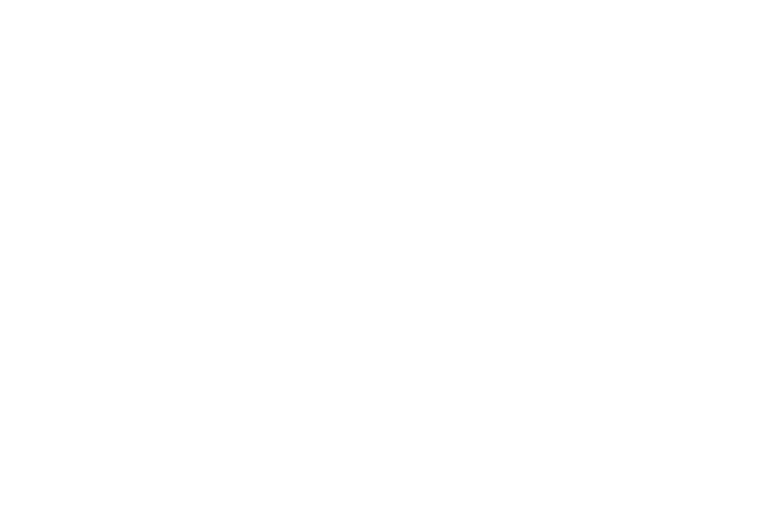
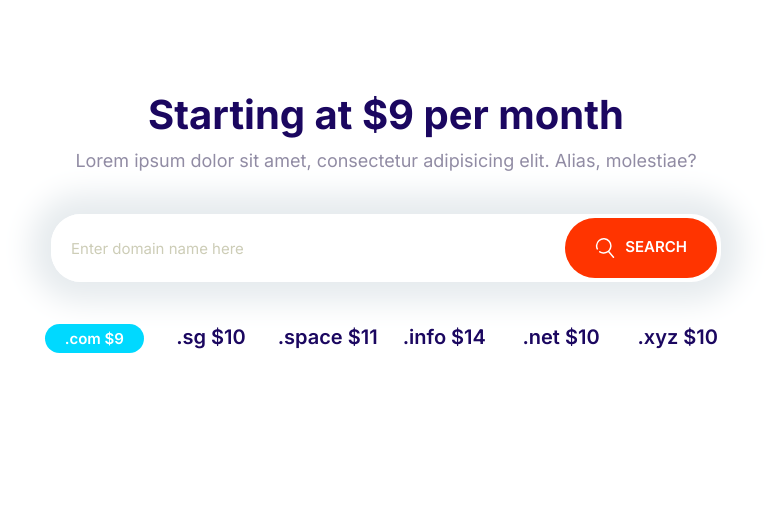
Before and after one commit to Aamanullah-EA/Aamanullah-EA, a plain HTML site: page Front-End/E-A_branch/Moshify/index.html in a window 1280 px wide. Shown: the whole page, without its empty margins (254-1025 px from the left). Drawn offline with Linux system fonts and the light colour scheme.

Commit message:
creat domain-block.

```diff
--- a/Front-End/E-A_branch/Moshify/css/style.css
+++ b/Front-End/E-A_branch/Moshify/css/style.css
@@ -198,10 +198,18 @@ a {
   font-size: 1.8rem;
   font-weight: 600;
   margin: 1rem 0;
+  outline: 0;
   padding: 2rem 3rem;
   text-align: center;
   text-transform: uppercase;
   white-space: nowrap;
+}
+
+.btn .icon {
+  width: 2rem;
+  height: 2rem;
+  margin-right: 1rem;
+  vertical-align: middle;
 }
 
 .btn--primary {
@@ -282,7 +290,7 @@ a {
 .input-group .input {
   border: 0;
   flex-grow: 1;
-  padding: 1.5rem 1rem;
+  padding: 1.5rem 2rem;
 }
 
 .input-group .btn {
@@ -695,3 +703,28 @@ a {
     align-self: center;
   }
 }
+
+/* Domain block */
+.block-domain .input-group {
+  box-shadow: 0 0 30px 20px #e6ebee;
+  border: 0;
+  margin: 4rem auto;
+  max-width: 670px;
+}
+
+.block-domain__prices {
+  display: grid;
+  grid-template-columns: repeat(3, 1fr);
+  grid-template-rows: repeat(2, 6rem);
+  font-size: 2rem;
+  font-weight: 600;
+  justify-items: center;
+  max-width: 700px;
+  margin: 0 auto;
+}
+
+@media screen and (min-width: 768px) {
+  .block-domain__prices {
+    grid-template-columns: repeat(auto-fit, minmax(10rem, 1fr));
+  }
+}
--- a/Front-End/E-A_branch/Moshify/index.html
+++ b/Front-End/E-A_branch/Moshify/index.html
@@ -15,6 +15,35 @@
     <link rel="stylesheet" href="css/style.css" />
   </head>
   <body>
+    <section class="block container block-domain">
+      <header class="block__header">
+        <h2>Starting at $9 per month</h2>
+        <p>
+          Lorem ipsum dolor sit amet, consectetur adipisicing elit. Alias,
+          molestiae?
+        </p>
+      </header>
+      <div class="input-group">
+        <input
+          type="text"
+          class="input"
+          placeholder="Enter domain name here "
+        />
+        <button class="btn btn--accent">
+          <svg class="icon icon--white">
+            <use xlink:href="images/sprite.svg#search"></use></svg
+          >search
+        </button>
+      </div>
+      <ul class="list block-domain__prices">
+        <li><span class="badge badge--secondary">.com $9</span></li>
+        <li>.sg $10</li>
+        <li>.space $11</li>
+        <li>.info $14</li>
+        <li>.net $10</li>
+        <li>.xyz $10</li>
+      </ul>
+    </section>
     <script src="js/main.js"></script>
   </body>
 </html>
```
